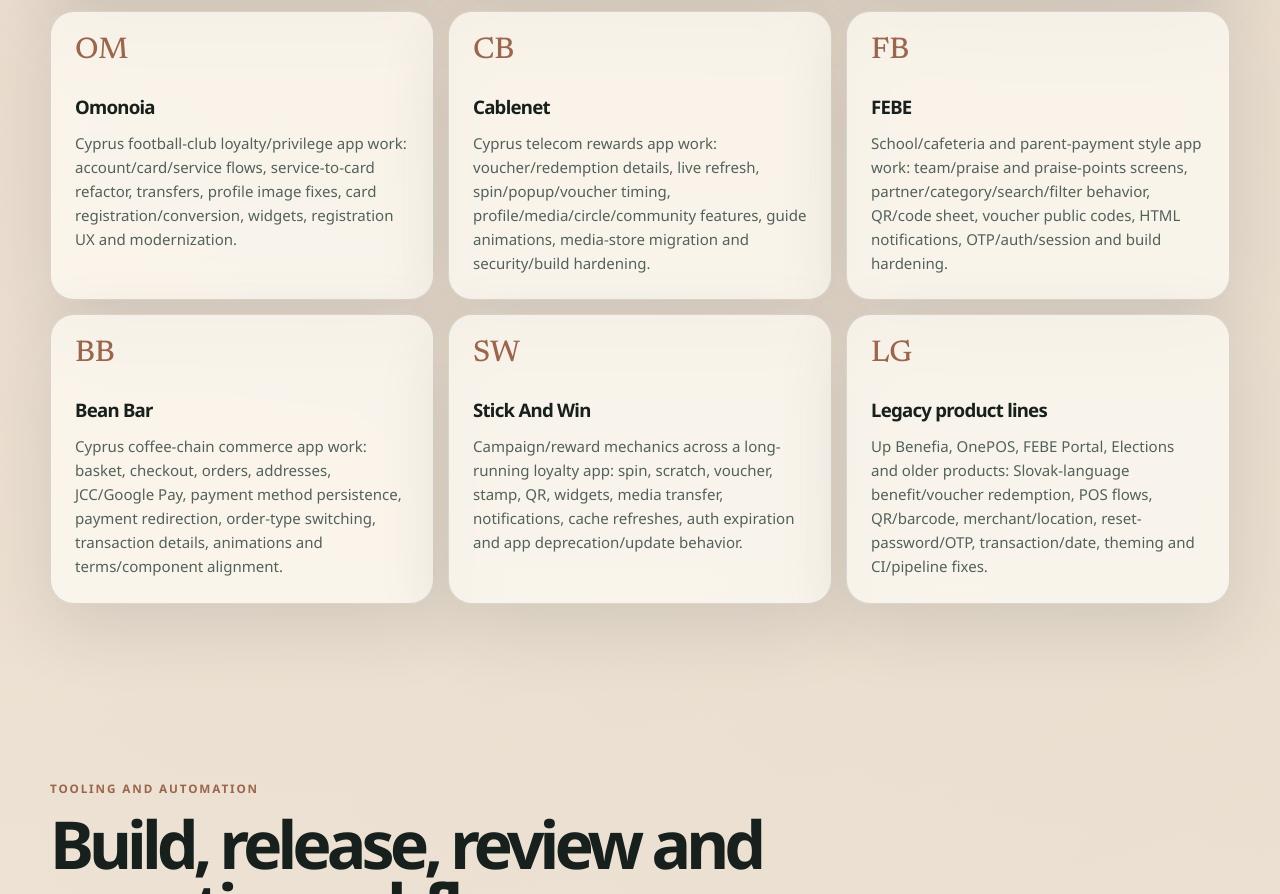
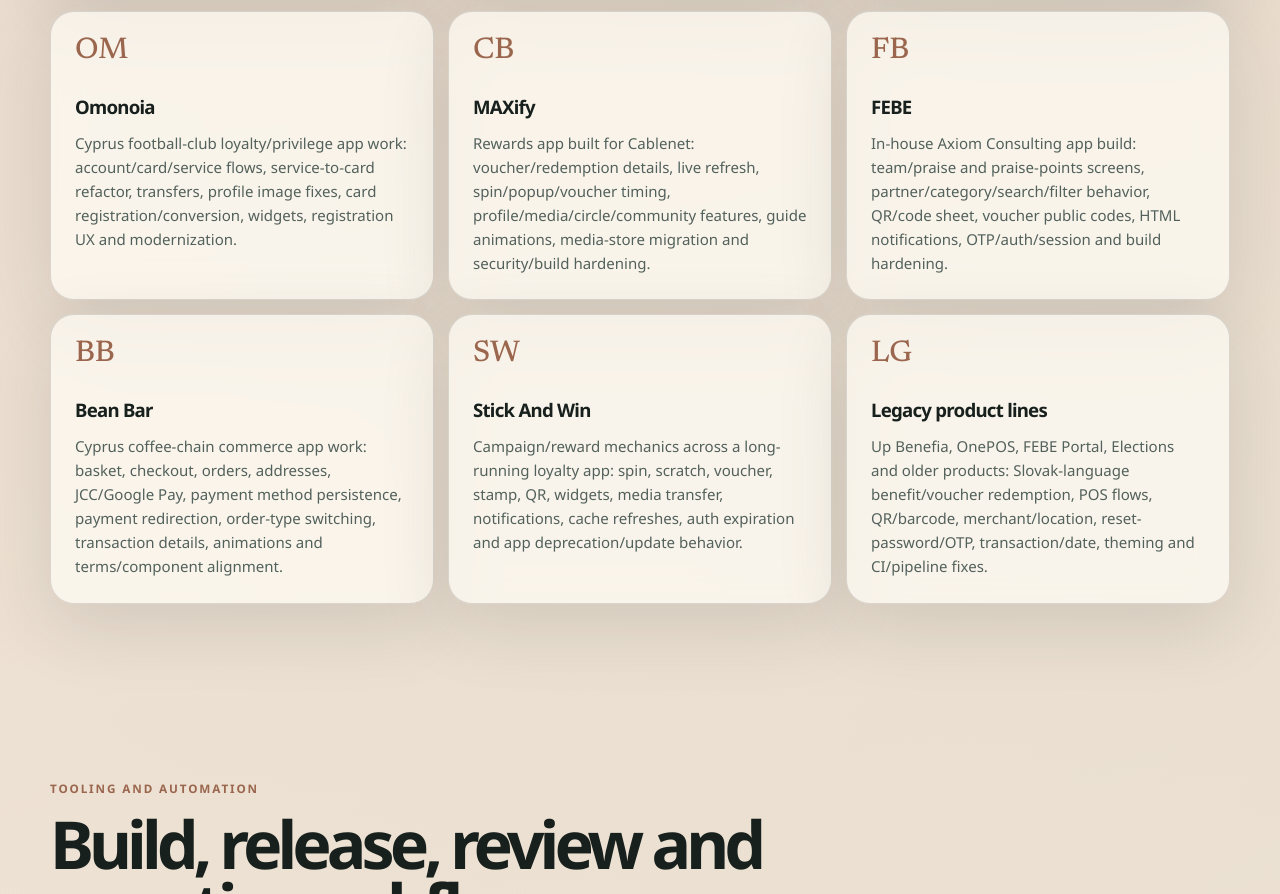
Before and after one commit to rtsketo/portfolio, a plain HTML site: page public/index.html in a window 1280 px wide. Shown: the part 3505-4399 px from the top of the page. Drawn offline with Linux system fonts and the light colour scheme.

Commit message:
Refine app card labels

```diff
--- a/public/index.html
+++ b/public/index.html
@@ -274,14 +274,14 @@
 
           <a class="system-card reveal" href="https://play.google.com/store/apps/details?id=com.axiomc.cablenet" rel="noopener" target="_blank">
             <span>CB</span>
-            <h3>Cablenet</h3>
-            <p>Cyprus telecom rewards app work: voucher/redemption details, live refresh, spin/popup/voucher timing, profile/media/circle/community features, guide animations, media-store migration and security/build hardening.</p>
+            <h3>MAXify</h3>
+            <p>Rewards app built for Cablenet: voucher/redemption details, live refresh, spin/popup/voucher timing, profile/media/circle/community features, guide animations, media-store migration and security/build hardening.</p>
           </a>
 
           <a class="system-card reveal" href="https://play.google.com/store/apps/details?id=com.axiomc.myfebe" rel="noopener" target="_blank">
             <span>FB</span>
             <h3>FEBE</h3>
-            <p>School/cafeteria and parent-payment style app work: team/praise and praise-points screens, partner/category/search/filter behavior, QR/code sheet, voucher public codes, HTML notifications, OTP/auth/session and build hardening.</p>
+            <p>In-house Axiom Consulting app build: team/praise and praise-points screens, partner/category/search/filter behavior, QR/code sheet, voucher public codes, HTML notifications, OTP/auth/session and build hardening.</p>
           </a>
 
           <a class="system-card reveal" href="https://play.google.com/store/apps/details?id=com.axiomc.beanbar" rel="noopener" target="_blank">
--- a/public/script.js
+++ b/public/script.js
@@ -22,7 +22,7 @@
   Alphamega: ["Android", "Kotlin", "Loyalty", "Google Wallet"],
   Antamivi: ["Android", "Kotlin", "Maps", "Loyalty"],
   Omonoia: ["Android", "Kotlin", "Loyalty"],
-  Cablenet: ["Android", "Kotlin", "Loyalty"],
+  MAXify: ["Android", "Kotlin", "Loyalty"],
   FEBE: ["Android", "Kotlin", "Payments"],
   "Bean Bar": ["Android", "Kotlin", "Payments", "Commerce"],
   "Stick And Win": ["Android", "Kotlin", "Loyalty"],
```
